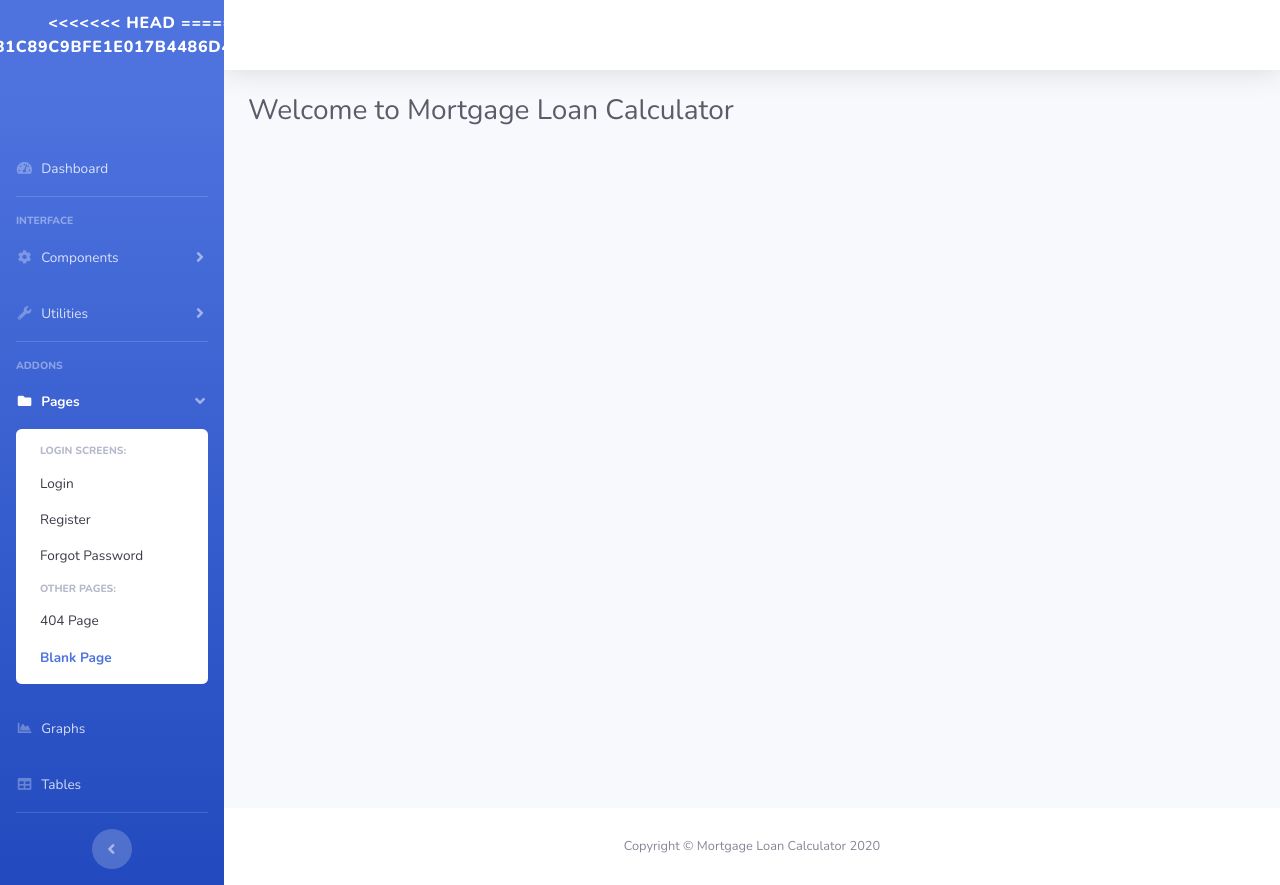
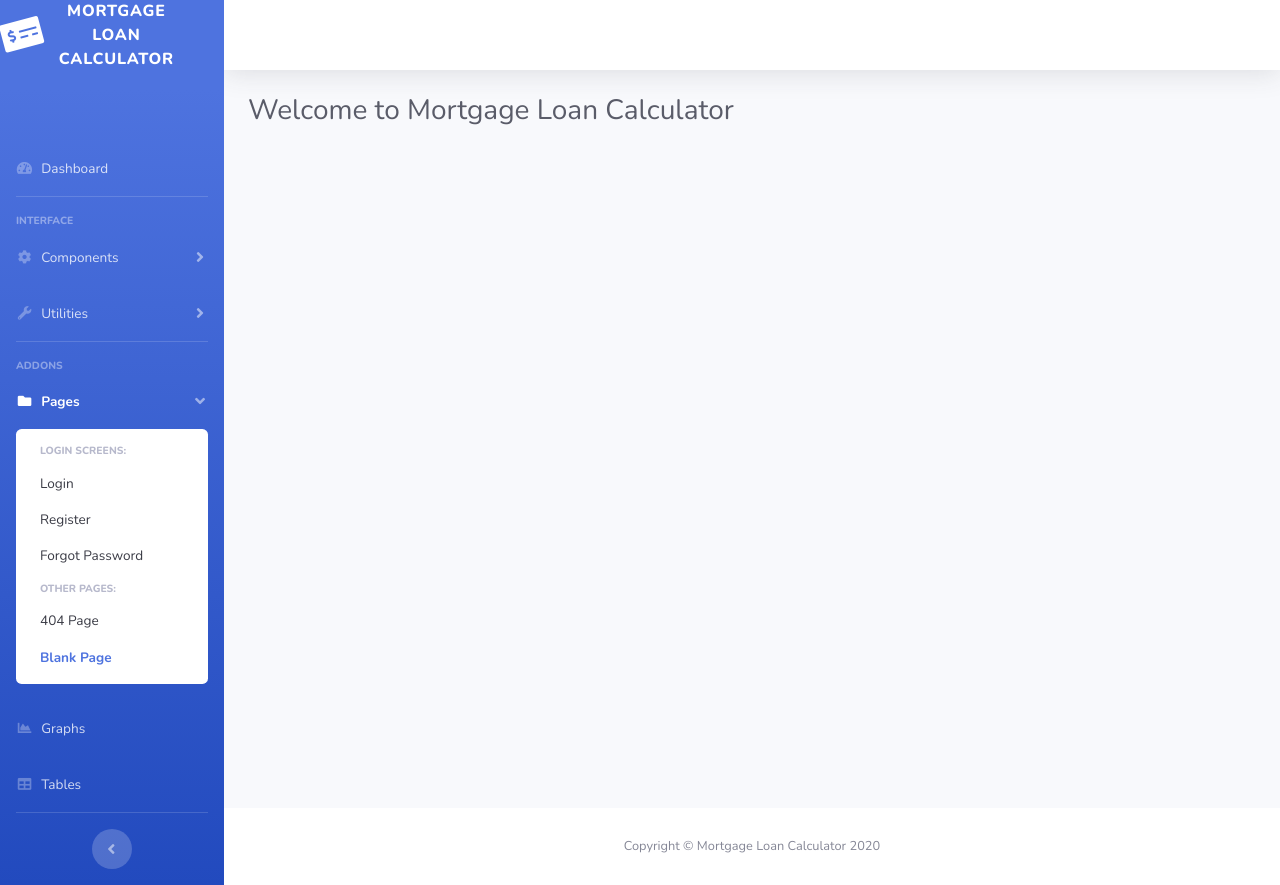
Before and after one commit to ASTR0NAUTJ0NES/AmortizationCalculatorApp, a website with bundled scripts: page AmortizationCalculatorApp/index.html in a window 1280 px wide. Built offline with nearby package versions, Linux system fonts and the light colour scheme.

Commit message:
removed change message

```diff
--- a/AmortizationCalculatorApp/index.html
+++ b/AmortizationCalculatorApp/index.html
@@ -36,10 +36,6 @@
             <i class="fas fa-money-check-alt"></i>
         </div>
         <div class="sidebar-brand-text mx-3">Mortgage Loan Calculator</div>
-<<<<<<< HEAD
-=======
-
->>>>>>> 39b1c89c9bfe1e017b4486d4afa47acd716fef3e
 
       <!-- Divider -->
       <hr class="sidebar-divider my-0">
```
